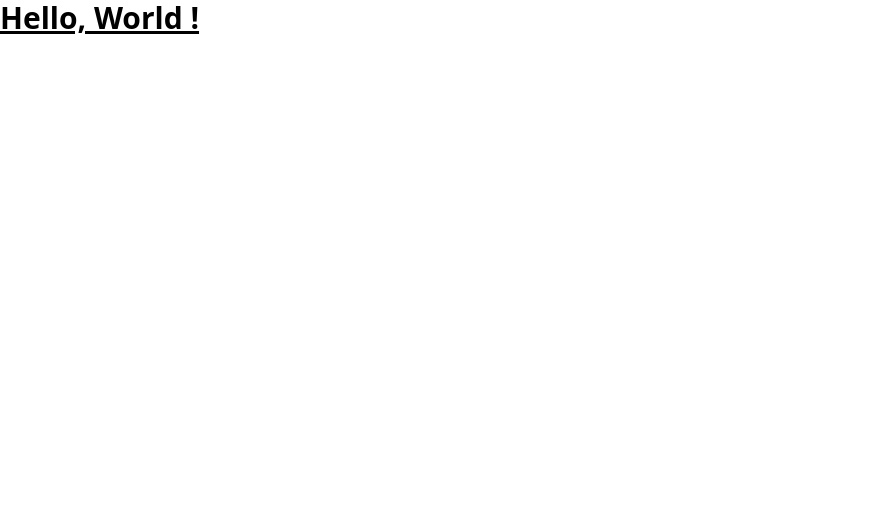
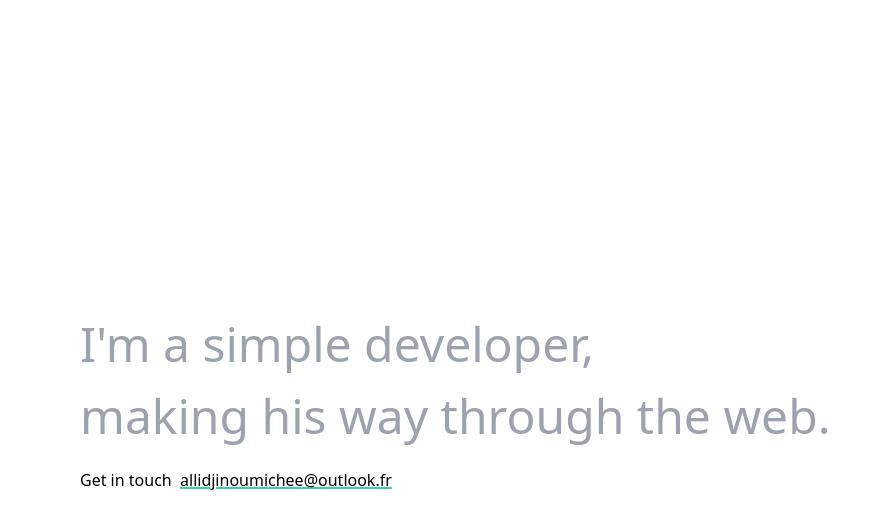
Before and after one commit to yoshua70/oldportfolio, a Next.js app: page / in a window 1280 px wide. Shown: the top 528 px of the page, without its empty margins (0-890 px from the left). Built offline with nearby package versions, Linux system fonts and the light colour scheme.

Commit message:
Add Hero section

```diff
--- /dev/null
+++ b/components/Hero.js
@@ -0,0 +1,16 @@
+export default function Hero() {
+  return (
+    <div className="flex flex-col min-h-screen p-20 items-start justify-center gap-4">
+      <h1 className="text-5xl text-gray-400 font-thin leading-normal">
+        I'm a simple developer, <br />
+        making his way through the web.
+      </h1>
+      <p>
+        Get in touch &nbsp;
+        <span className="underline decoration-emerald-400 decoration-2 transition ease-in-out delay-75 duration-300 hover:bg-emerald-400">
+          allidjinoumichee@outlook.fr
+        </span>
+      </p>
+    </div>
+  )
+}
--- a/pages/index.js
+++ b/pages/index.js
@@ -1,4 +1,5 @@
 import Head from "next/head"
+import Hero from "../components/Hero"
 
 export default function Home() {
   return (
@@ -11,7 +12,7 @@ export default function Home() {
         />
         <link rel="icon" href="/favicon.ico" />
       </Head>
-      <h1 className="text-3xl font-bold underline">Hello, World !</h1>
+      <Hero />
     </div>
   )
 }
```
